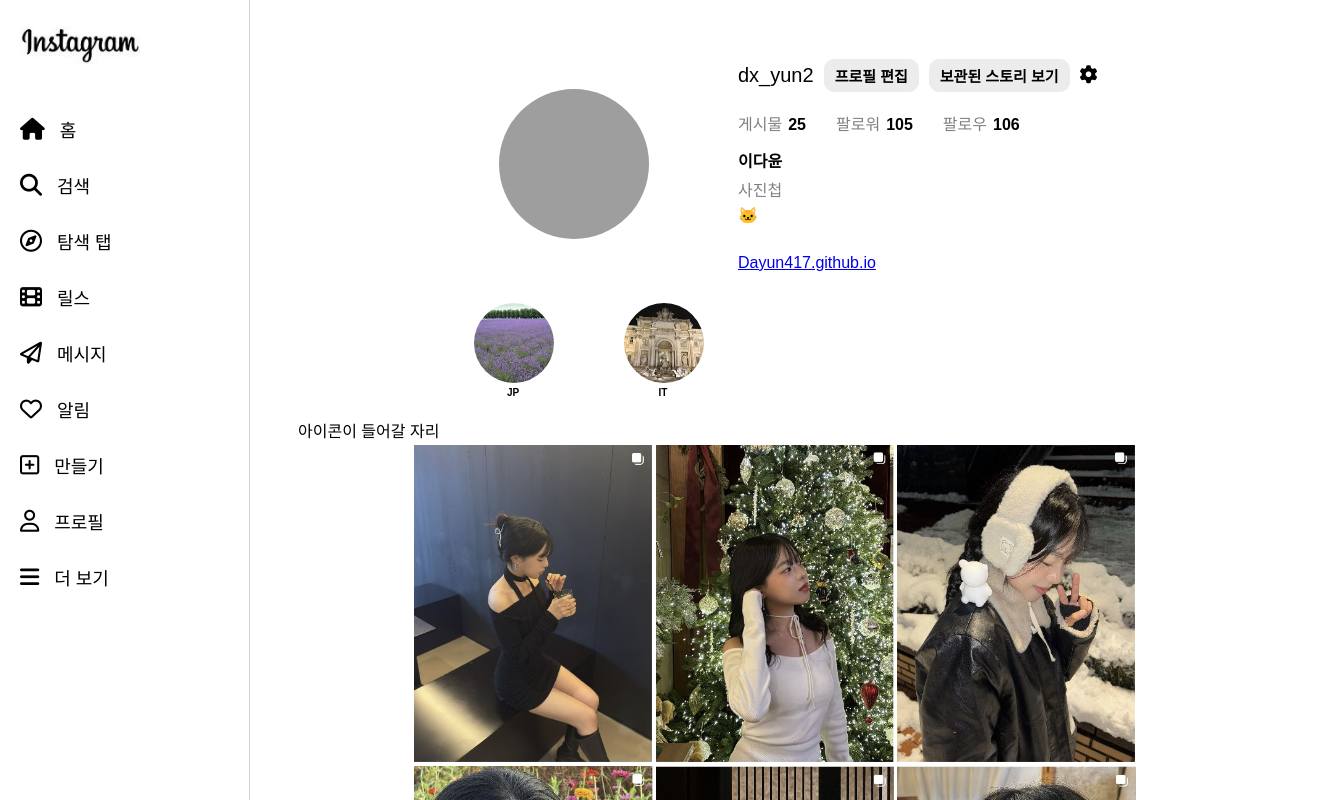
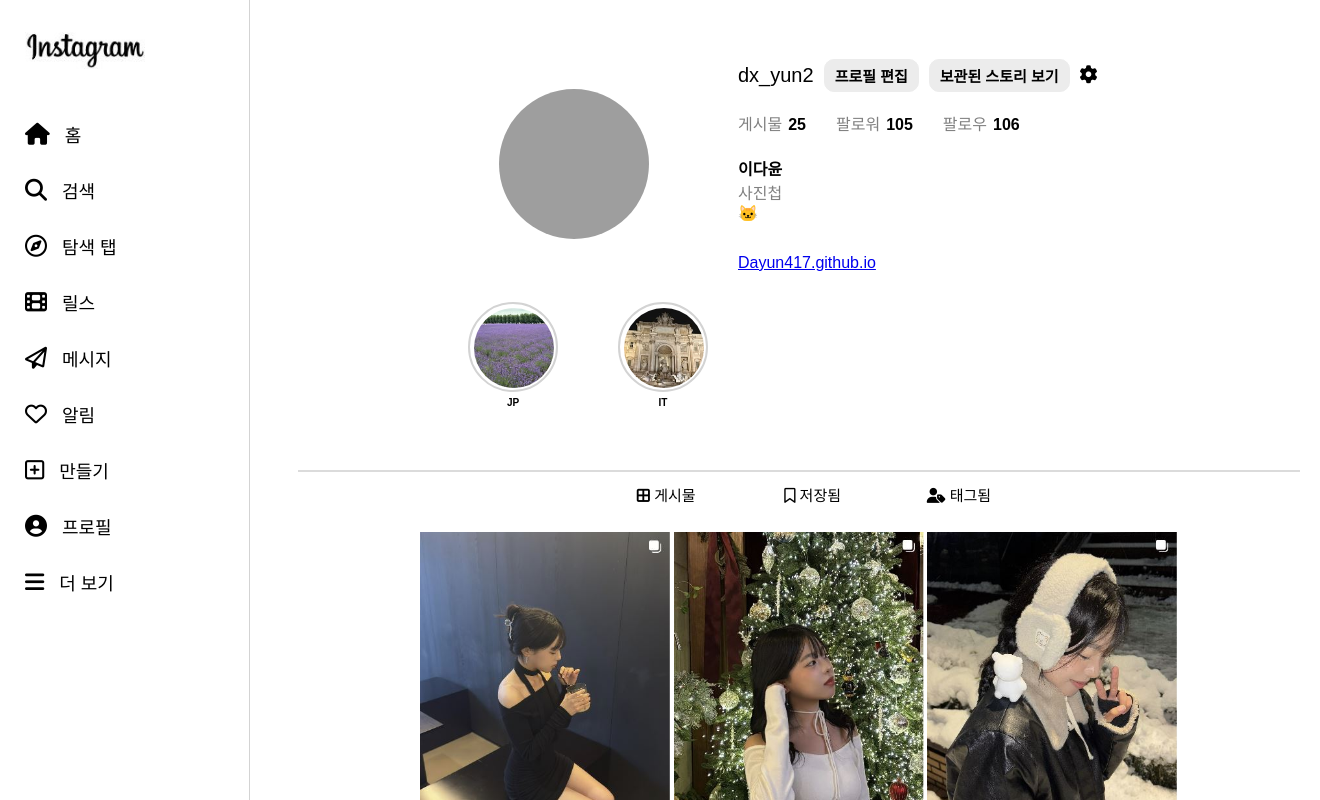
Before and after one commit to Dayun417/instagram, a plain HTML site: page index.html in a window 1280 px wide. Shown: the top 800 px of the page, 1320 px wide, since content can reach past the window. Drawn offline with Linux system fonts and the light colour scheme; grey boxes are pictures that could not be loaded.

Commit message:
코드 수정

```diff
--- a/index.html
+++ b/index.html
@@ -20,7 +20,7 @@
                 <li><i class="fa-regular fa-paper-plane"></i> 메시지</li>
                 <li><i class="fa-regular fa-heart"></i> 알림</li>
                 <li><i class="fa-regular fa-square-plus"></i> 만들기</li>
-                <li><i class="fa-regular fa-user"></i> 프로필</li>
+                <li><i class="fa-solid fa-circle-user"></i></i> 프로필</li>
                 <li><i class="fa-solid fa-bars"></i> 더 보기</li>
             </ul>
         </nav>
@@ -61,9 +61,11 @@
                         </div>
                     </div>
 
-                    <strong>이다윤</strong>
-                    <span style="color: gray;">사진첩</span>
-                    🐱
+                    <div class="user_name">
+                        <strong>이다윤</strong><br>
+                        <span style="color: gray;">사진첩</span><br>
+                        🐱
+                    </div>
                 </div>
             </div>
 
@@ -76,26 +78,48 @@
 
             <div id="highlight_area">
                 <div class="highlight">
-                    <div class="highlight_pic">
-                        <img class="circle_pic" src="image/high1.jpg" width="35px">
+                    <div class="highlight_pic_wrapper">
+                        <div class="highlight_pic">
+                            <img class="circle_pic" src="image/high1.jpg" width="35px">
+                        </div>
                     </div>
+
                     <div>
                         <strong style="font-size: 10px;">JP</strong>
                     </div>
                 </div>
 
                 <div class="highlight">
-                    <div class="highlight_pic">
-                        <img class="circle_pic" src="image/high2.jpg" width="35px">
+                    <div class="highlight_pic_wrapper">
+                        <div class="highlight_pic">
+                            <img class="circle_pic" src="image/high2.jpg" width="35px">
+                        </div>
                     </div>
+
                     <div>
                         <strong style="font-size: 10px;">IT</strong>
                     </div>
                 </div>
             </div>
 
-            <br>
-            <div>아이콘이 들어갈 자리</div>
+            <hr>
+            <div id="sub_icons">
+                <div class="icon_selected">
+                    <div class="icon_content">
+                        <i class="fa-solid fa-border-all"></i> 게시물
+                    </div>
+                </div>
+                <div class="icon_selected">
+                    <div class="icon_content">
+                    <i class="fa-regular fa-bookmark"></i> 저장됨
+                    </div>
+                </div>
+                <div class="icon_selected">
+                    <div class="icon_content">
+                    <i class="fa-solid fa-user-tag"></i> 태그됨
+                    </div>
+                </div>
+            </div>
 
             <div class="post_grid">
                 <img src="image/main1.JPG" width="25%">
--- a/style.css
+++ b/style.css
@@ -13,7 +13,7 @@
     top: 0;
     background-color: white;
     border-right: 1px solid lightgray;
-    padding: 20px;
+    padding: 25px;
     box-sizing: border-box;
 }
 
@@ -84,10 +84,15 @@
     margin-left: 50px;
 }
 
+/* 사용자 이름 영역 */
+.user_name {
+    margin-top: 8px;
+}
+
 /* 링크 */
 .profile_link {
     padding-left: 380px;
-    margin-top: 15px;
+    margin-top: 10px;
     margin-bottom: 30px;
     margin-left: 60px;
 }
@@ -134,6 +139,18 @@ button {
     width: 100%;
     height: 100%;
     object-fit: cover;
+}
+
+/* 하이라이트 바깥쪽 원 */
+.highlight_pic_wrapper {
+    width: 90px;
+    height: 90px;
+    margin: 0 auto;
+
+    border: 2px solid lightgray; /* 회색 테두리 */
+    border-radius: 50%;  /* 동그랗게 */
+    padding: 3px;  /* 이미지랑 선 사이 간격 */
+    box-sizing: border-box;  /* 패딩 포함되게 해서 안 찌그러지게 */
 }
 
 /* 프로필 크기 */
@@ -218,3 +235,38 @@ button {
 .post_grid:hover {
     cursor: pointer;  /* 커서 바뀜 */
 }
+
+/* 게시물 위 아이콘 영역 */
+#sub_icons {
+    display: grid;
+    grid-template-columns: 0.2fr 0.2fr 0.2fr;
+
+    position: relative;
+    text-align: center;
+    margin-top: 0;
+    margin-bottom: 30px;
+    margin-left: 300px;
+
+    gap: 10px;
+    font-size: 15px;
+    height: 30px;
+}
+
+/* 아이콘에 마우스 올리면 */
+.icon_selected:hover {
+    cursor: pointer;  /* 커서 바뀜 */
+    border-top: 2px solid gray;
+}
+
+.icon_content {
+    padding-top: 12px; /* 선, 아이콘 사이 간격 */
+    display: inline-block;
+}
+
+hr {
+    border: solid rgb(219, 219, 219) 1px;
+    width: 1000px;
+    margin-top: 60px;
+    margin-bottom: 0;
+    padding: 0;
+}
```
